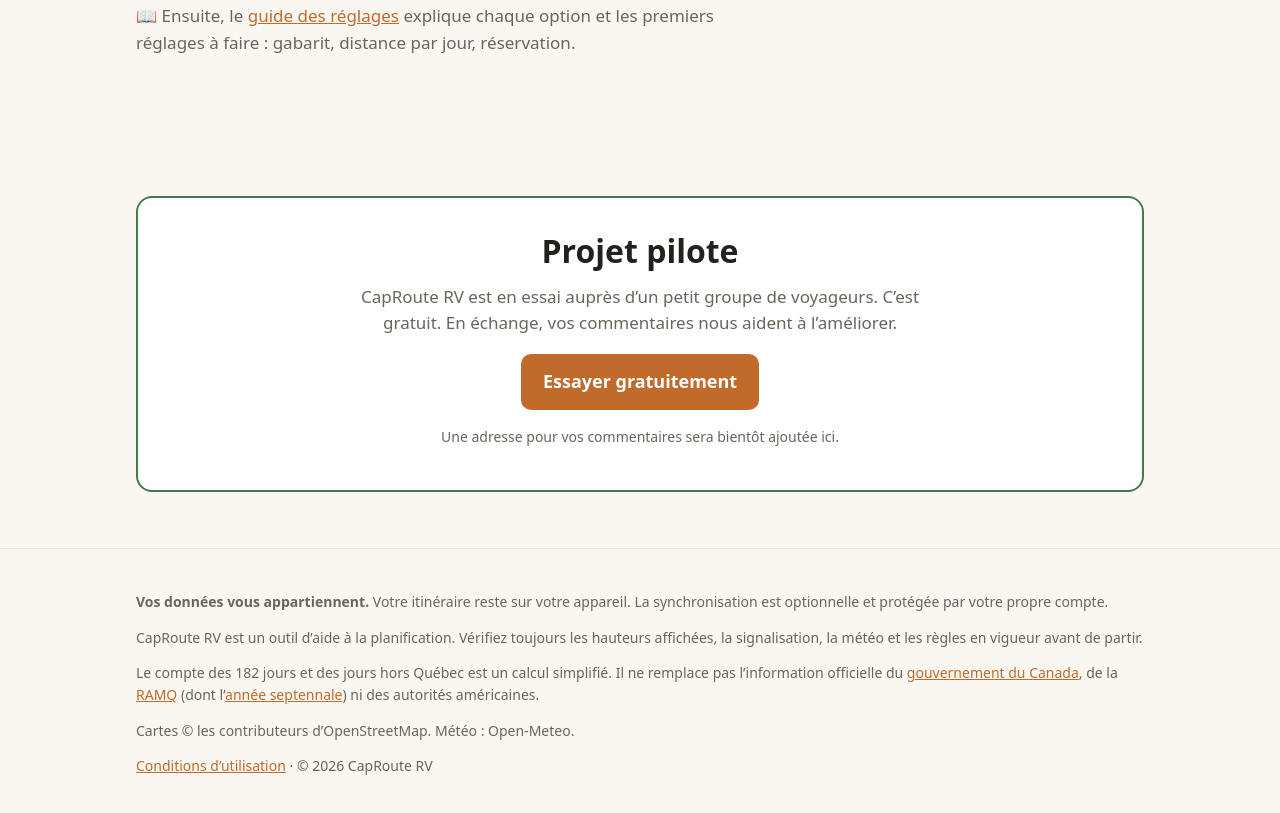
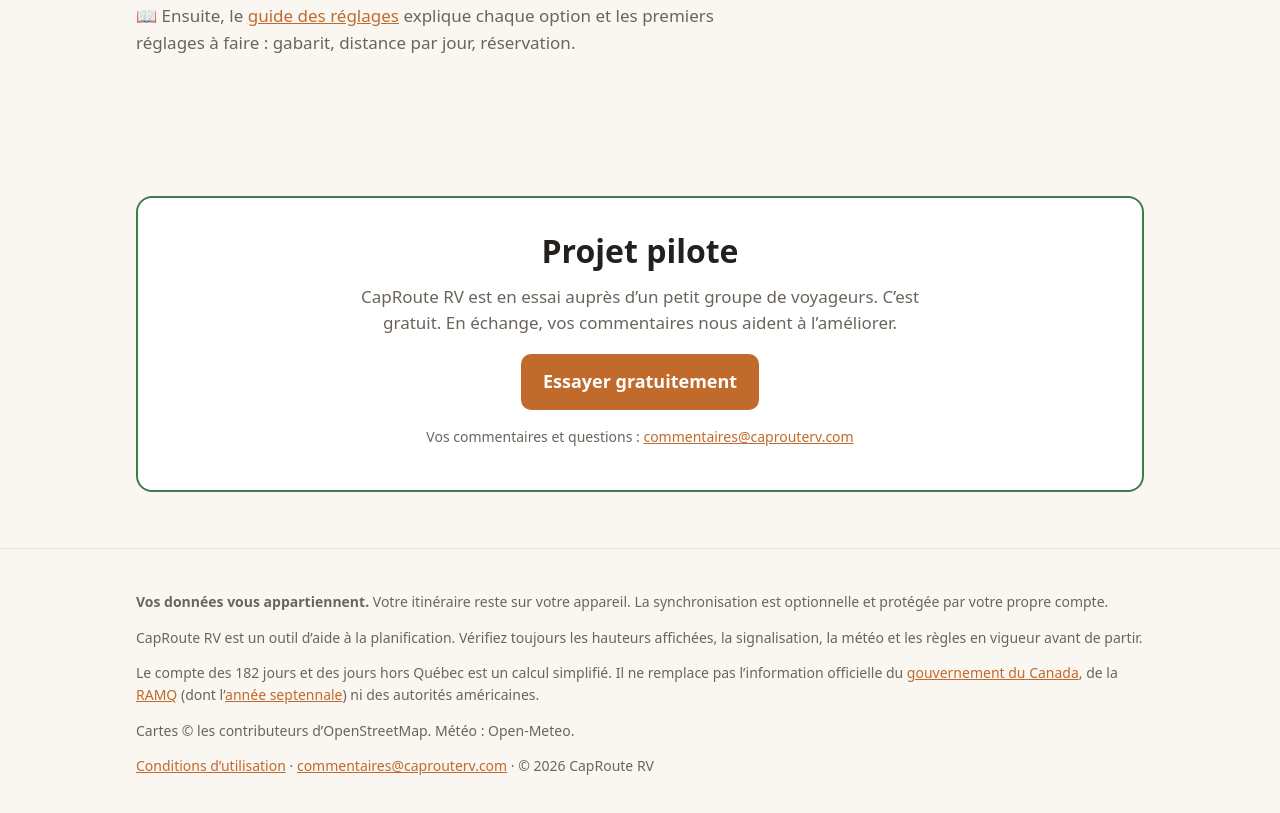
Before and after one commit to robo1493/caprouterv, a plain HTML site: page index.html in a window 1280 px wide. Shown: the part 2347-3160 px from the top of the page. Drawn offline with Linux system fonts and the light colour scheme.

Commit message:
Adresse commentaires@caprouterv.com
Co-Authored-By: Claude Opus 5.5 <noreply@anthropic.com>

```diff
--- a/index.html
+++ b/index.html
@@ -142,7 +142,7 @@
       <h2>Projet pilote</h2>
       <p class="sub" style="margin: 0 auto 8px;">CapRoute RV est en essai auprès d’un petit groupe de voyageurs. C’est gratuit. En échange, vos commentaires nous aident à l’améliorer.</p>
       <a class="btn" href="https://robo1493.github.io/cap-ouest/">Essayer gratuitement</a>
-      <p class="note" style="margin-top: 16px;">Une adresse pour vos commentaires sera bientôt ajoutée ici.</p>
+      <p class="note" style="margin-top: 16px;">Vos commentaires et questions : <a href="mailto:commentaires@caprouterv.com?subject=CapRoute%20RV%20%E2%80%93%20commentaires">commentaires@caprouterv.com</a></p>
     </div>
   </div>
 </section>
@@ -153,7 +153,7 @@
     <p>CapRoute RV est un outil d’aide à la planification. Vérifiez toujours les hauteurs affichées, la signalisation, la météo et les règles en vigueur avant de partir.</p>
     <p>Le compte des 182 jours et des jours hors Québec est un calcul simplifié. Il ne remplace pas l’information officielle du <a href="https://voyage.gc.ca/voyager/vivre-etranger/retraite">gouvernement du Canada</a>, de la <a href="https://www.ramq.gouv.qc.ca/fr/citoyens/absence-quebec">RAMQ</a> (dont l’<a href="https://www.ramq.gouv.qc.ca/fr/citoyens/absence-quebec/exceptions-regle-presence">année septennale</a>) ni des autorités américaines.</p>
     <p>Cartes © les contributeurs d’OpenStreetMap. Météo : Open-Meteo.</p>
-    <p><a href="https://robo1493.github.io/cap-ouest/conditions.html">Conditions d’utilisation</a> · © 2026 CapRoute RV</p>
+    <p><a href="https://robo1493.github.io/cap-ouest/conditions.html">Conditions d’utilisation</a> · <a href="mailto:commentaires@caprouterv.com">commentaires@caprouterv.com</a> · © 2026 CapRoute RV</p>
   </div>
 </footer>
 
```
